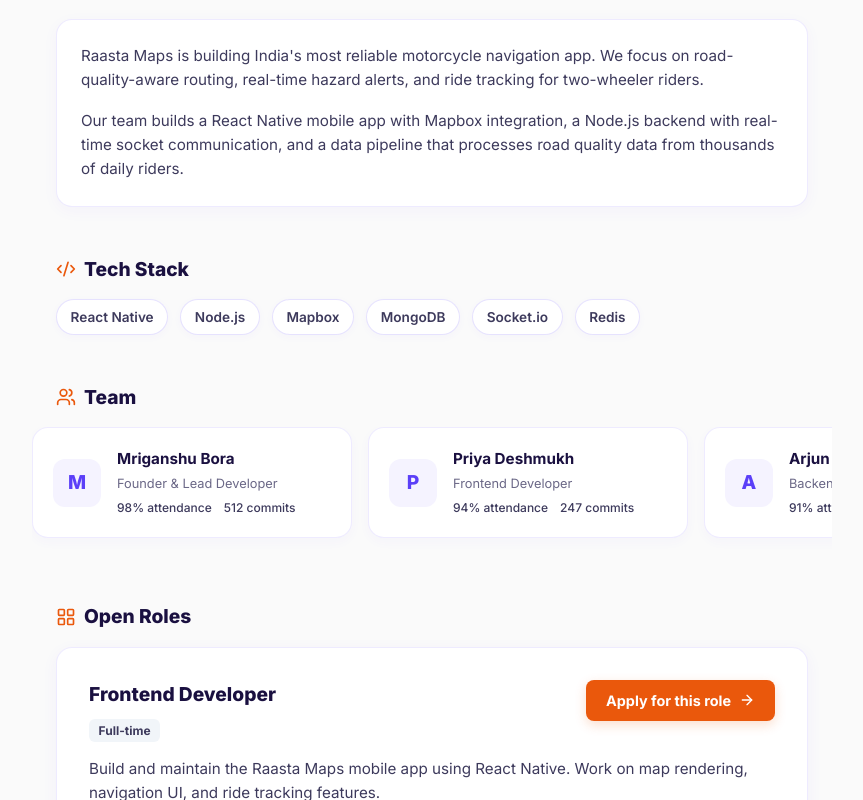
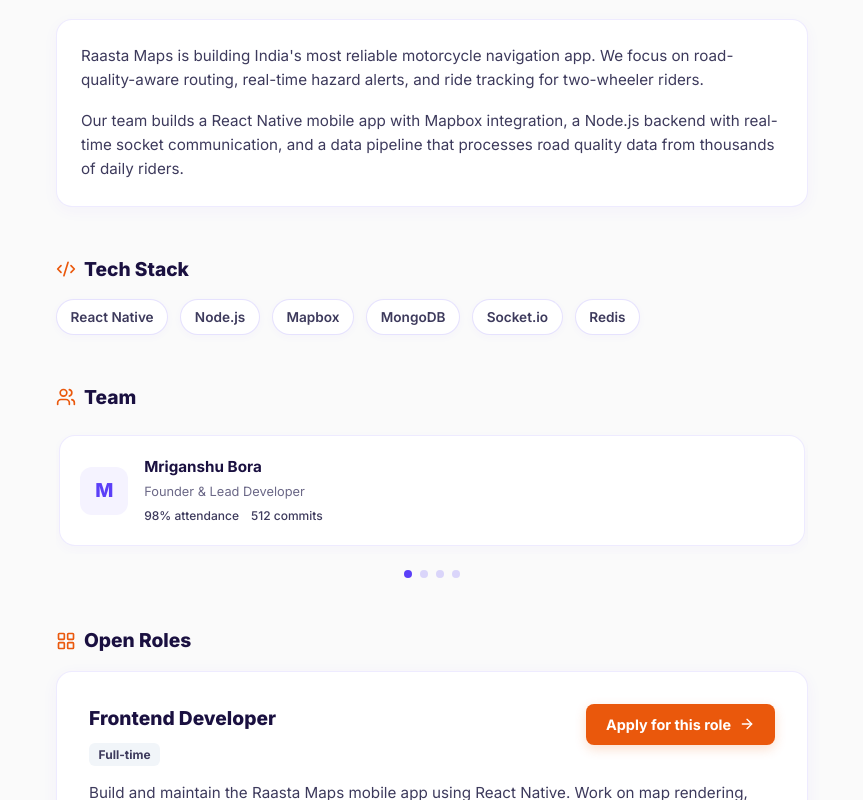
Before and after one commit to Mayankkumarmk/karzalay, a Next.js app: page /cities/cloud-sync in a window 1280 px wide. Shown: the part 380-1180 px from the top of the page, without its empty margins (208-1071 px from the left). Built offline with nearby package versions, Linux system fonts and the light colour scheme; no server answers.

Commit message:
Fix team carousel UI and Apply for Role fast-track flow

```diff
--- a/app/cities/[id]/page.tsx
+++ b/app/cities/[id]/page.tsx
@@ -1,6 +1,6 @@
 'use client';
 
-import React from 'react';
+import React, { useState } from 'react';
 import Link from 'next/link';
 import { useParams } from 'next/navigation';
 import { Navbar } from '@/components/ui/Navbar';
@@ -69,6 +69,7 @@ export default function CompanyPage() {
   const params = useParams();
   const companyId = params.id as string;
   const company = COMPANIES_DATA[companyId] || COMPANIES_DATA['raasta-maps']; // fallback for preview
+  const [teamIndex, setTeamIndex] = useState(0);
 
   return (
     <div style={{ minHeight: "100vh", background: "#FAFAFA", fontFamily: "Inter, sans-serif" }}>
@@ -107,7 +108,7 @@ export default function CompanyPage() {
         {/* Meta Stats */}
         <div style={{ display: "flex", flexWrap: "wrap", gap: "1.25rem", marginBottom: "3rem", fontSize: "0.85rem", color: INK_LIGHT, fontWeight: 500 }}>
           <div style={{ display: "flex", alignItems: "center", gap: "0.4rem" }}><Users size={16} /> {company.memberCount} members</div>
-          <div style={{ display: "flex", alignItems: "center", gap: "0.4rem" }}><LayoutGrid size={16} /> {company.demos} demos shipped</div>
+          <div style={{ display: "flex", alignItems: "center", gap: "0.4rem" }}><LayoutGrid size={16} /> {company.demos} shipped</div>
           <div style={{ display: "flex", alignItems: "center", gap: "0.4rem" }}><Calendar size={16} /> Founded {company.founded}</div>
           <div style={{ background: "#F1F5F9", padding: "0.25rem 0.6rem", borderRadius: 6, fontWeight: 600, color: INK_MID }}>{company.sector}</div>
         </div>
@@ -146,9 +147,16 @@ export default function CompanyPage() {
           <h2 style={{ fontSize: "1.2rem", fontWeight: 800, color: INK, margin: "0 0 1rem", display: "flex", alignItems: "center", gap: "0.5rem" }}>
             <Users size={20} color={ORANGE} /> Team
           </h2>
-          <div style={{ display: "flex", overflowX: "auto", gap: "1rem", paddingBottom: "1rem", scrollSnapType: "x mandatory", WebkitOverflowScrolling: "touch", marginLeft: "-1.5rem", marginRight: "-1.5rem", paddingLeft: "1.5rem", paddingRight: "1.5rem" }}>
+          <div style={{ position: "relative", overflow: "hidden", padding: "0.5rem 0" }}>
+            <div style={{
+              display: "flex",
+              transition: "transform 0.4s cubic-bezier(0.2, 0.8, 0.2, 1)",
+              transform: `translateX(-${teamIndex * 100}%)`,
+              width: `${company.team.length * 100}%`
+            }}>
               {company.team.map((member: any) => (
-              <div key={member.name} style={{ scrollSnapAlign: "start", flex: "0 0 85%", maxWidth: "320px", background: "#fff", border: "1px solid rgba(91,63,248,0.1)", borderRadius: 16, padding: "1.25rem", display: "flex", gap: "1rem", alignItems: "center", boxShadow: "0 4px 12px rgba(91,63,248,0.03)" }}>
+                <div key={member.name} style={{ width: `${100 / company.team.length}%`, padding: "0 0.2rem" }}>
+                  <div style={{ background: "#fff", border: "1px solid rgba(91,63,248,0.1)", borderRadius: 16, padding: "1.25rem", display: "flex", gap: "1rem", alignItems: "center", boxShadow: "0 4px 12px rgba(91,63,248,0.03)" }}>
                     <div style={{ width: 48, height: 48, borderRadius: 12, background: PURPLE_XSOFT, display: "flex", alignItems: "center", justifyContent: "center", fontSize: "1.2rem", fontWeight: 800, color: PURPLE, flexShrink: 0 }}>
                       {member.avatar}
                     </div>
@@ -161,6 +169,18 @@ export default function CompanyPage() {
                       </div>
                     </div>
                   </div>
+                </div>
+              ))}
+            </div>
+          </div>
+          <div style={{ display: "flex", justifyContent: "center", gap: "0.5rem", marginTop: "1rem" }}>
+            {company.team.map((_: any, idx: number) => (
+              <button
+                key={idx}
+                onClick={() => setTeamIndex(idx)}
+                style={{ width: 8, height: 8, borderRadius: "50%", background: teamIndex === idx ? PURPLE : "rgba(91,63,248,0.2)", border: "none", cursor: "pointer", padding: 0 }}
+                aria-label={`Go to slide ${idx + 1}`}
+              />
             ))}
           </div>
         </div>
```
Also changed, not shown: app/onboarding/page.jsx (+12 -0 lines). Lines whose indentation alone changed are shown as unchanged.
